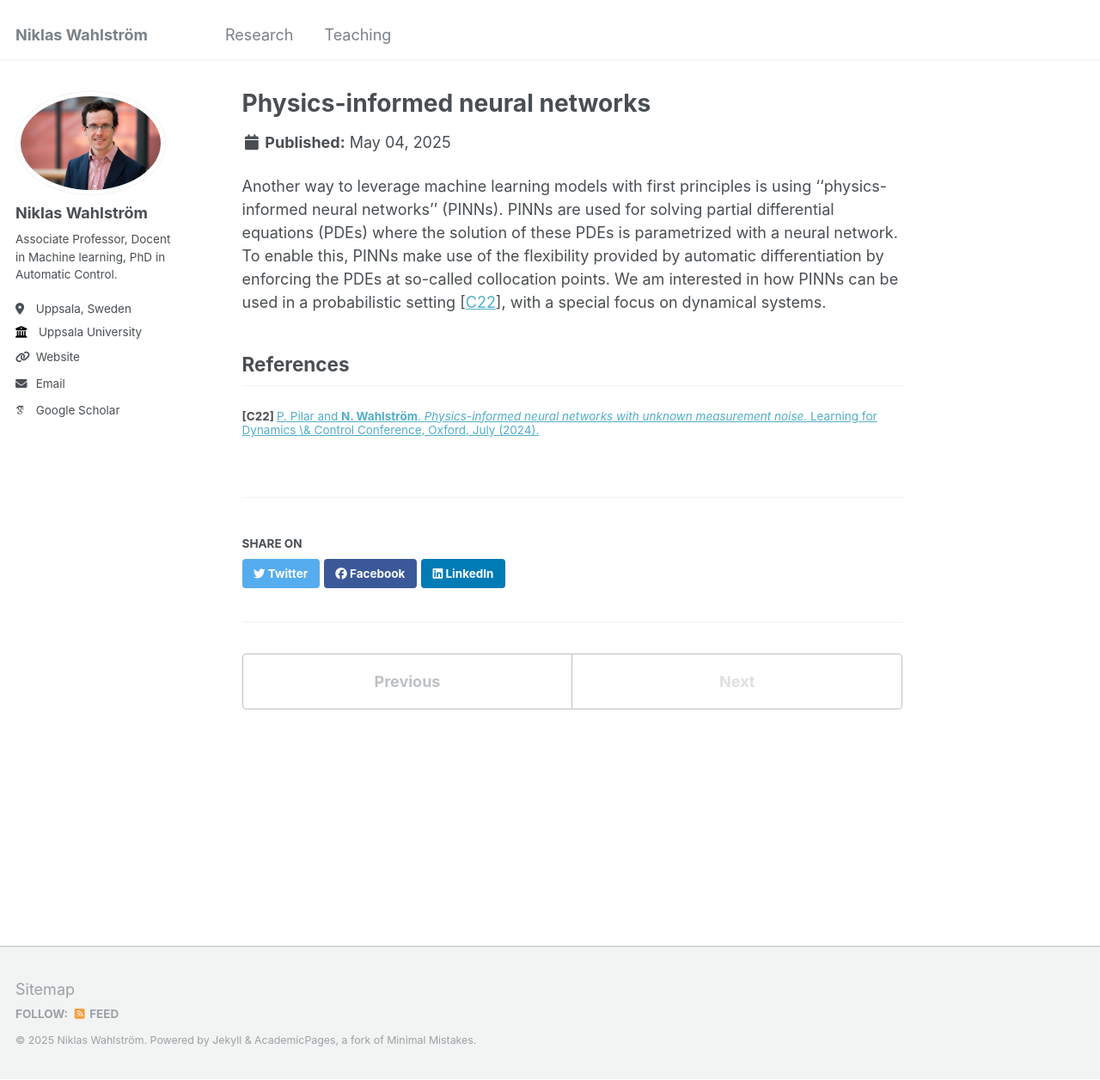
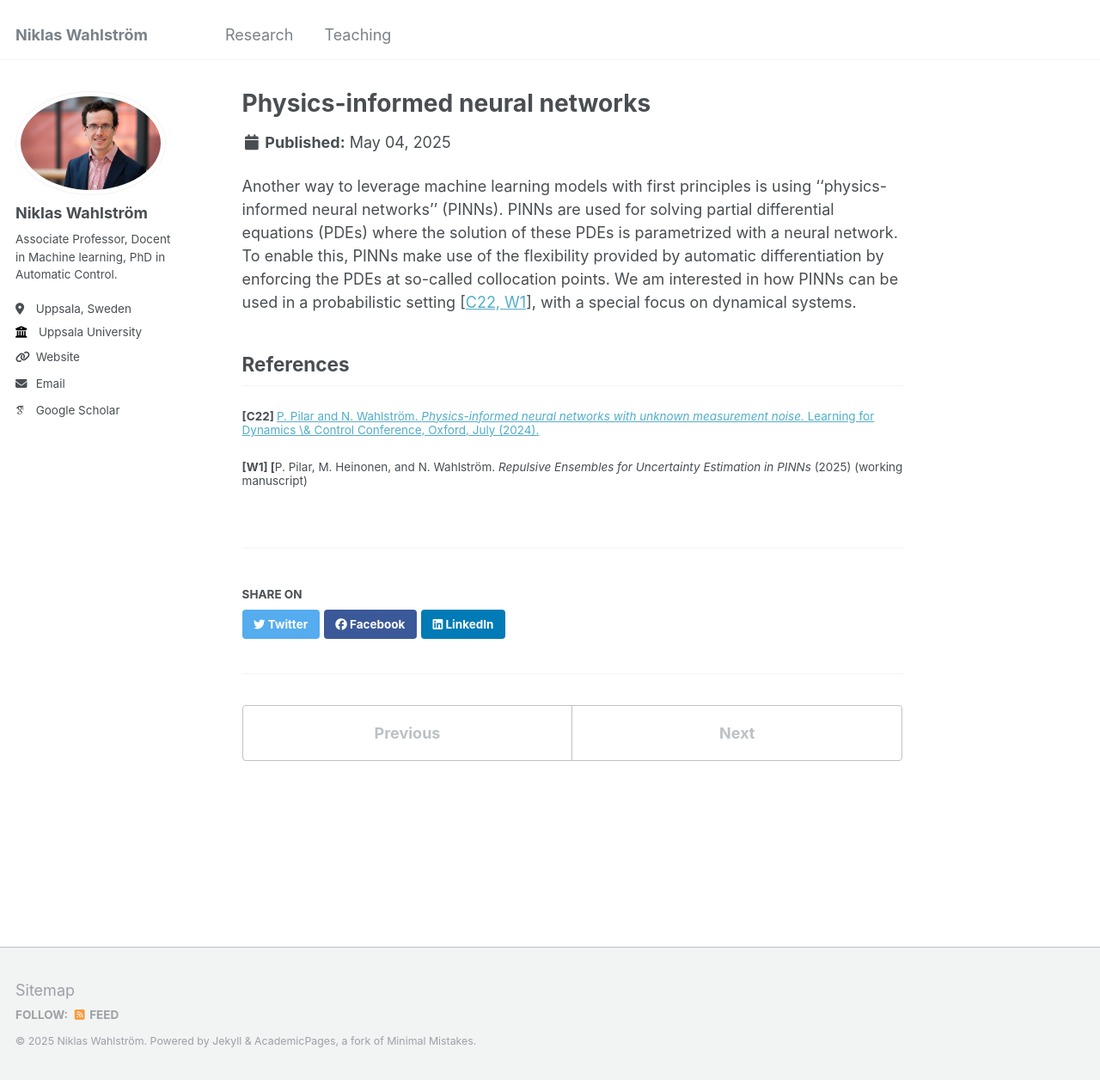
Before and after one commit to nikwa/nikwa.github.io, a Jekyll site: the page built from _portfolio/2_pinns.md, in a window 1280 px wide and 1256 px high. Shown: the whole window at 86% size. Built offline with Jekyll 4.4.1, drawn with Linux system fonts in a browser that asks for light colours; some web fonts are replaced.

```diff
--- a/_portfolio/2_pinns.md
+++ b/_portfolio/2_pinns.md
@@ -4,8 +4,10 @@ excerpt: "How can physics-informed neural networks be used in a probabilistic se
 collection: portfolio
 ---
 
-Another way to leverage machine learning models with first principles is using ''physics-informed neural networks'' (PINNs). PINNs are used for solving partial differential equations (PDEs) where the solution of these PDEs is parametrized with a neural network. To enable this, PINNs make use of the flexibility provided by automatic differentiation by enforcing the PDEs at so-called collocation points. We am interested in how PINNs can be used in a probabilistic setting \[[C22](#references)\], with a special focus on dynamical systems.
+Another way to leverage machine learning models with first principles is using ''physics-informed neural networks'' (PINNs). PINNs are used for solving partial differential equations (PDEs) where the solution of these PDEs is parametrized with a neural network. To enable this, PINNs make use of the flexibility provided by automatic differentiation by enforcing the PDEs at so-called collocation points. We am interested in how PINNs can be used in a probabilistic setting \[[C22, W1](#references)\], with a special focus on dynamical systems.
 
 ## References
 
-###### \[C22\] [<SPAN STYLE="font-weight:normal">P. Pilar and **N. Wahlström**. _Physics-informed neural networks with unknown measurement noise._ Learning for Dynamics \& Control Conference, Oxford, July (2024).</SPAN>](https://proceedings.mlr.press/v242/pilar24a.html)
+###### \[C22\] [<SPAN STYLE="font-weight:normal">P. Pilar and N. Wahlström. _Physics-informed neural networks with unknown measurement noise._ Learning for Dynamics \& Control Conference, Oxford, July (2024).</SPAN>](https://proceedings.mlr.press/v242/pilar24a.html)
+
+###### \[W1\] [<SPAN STYLE="font-weight:normal">P. Pilar, M. Heinonen, and N. Wahlström. _Repulsive Ensembles for Uncertainty Estimation in PINNs_ (2025) (working manuscript)
```
Also changed, not shown: _portfolio/3_generative-models.md (added, +15 -0 lines), _portfolio/4_magnetic-localization.md (added, +24 -0 lines), images/icecube-dm.png (added), images/traffic_flow.png (added).
